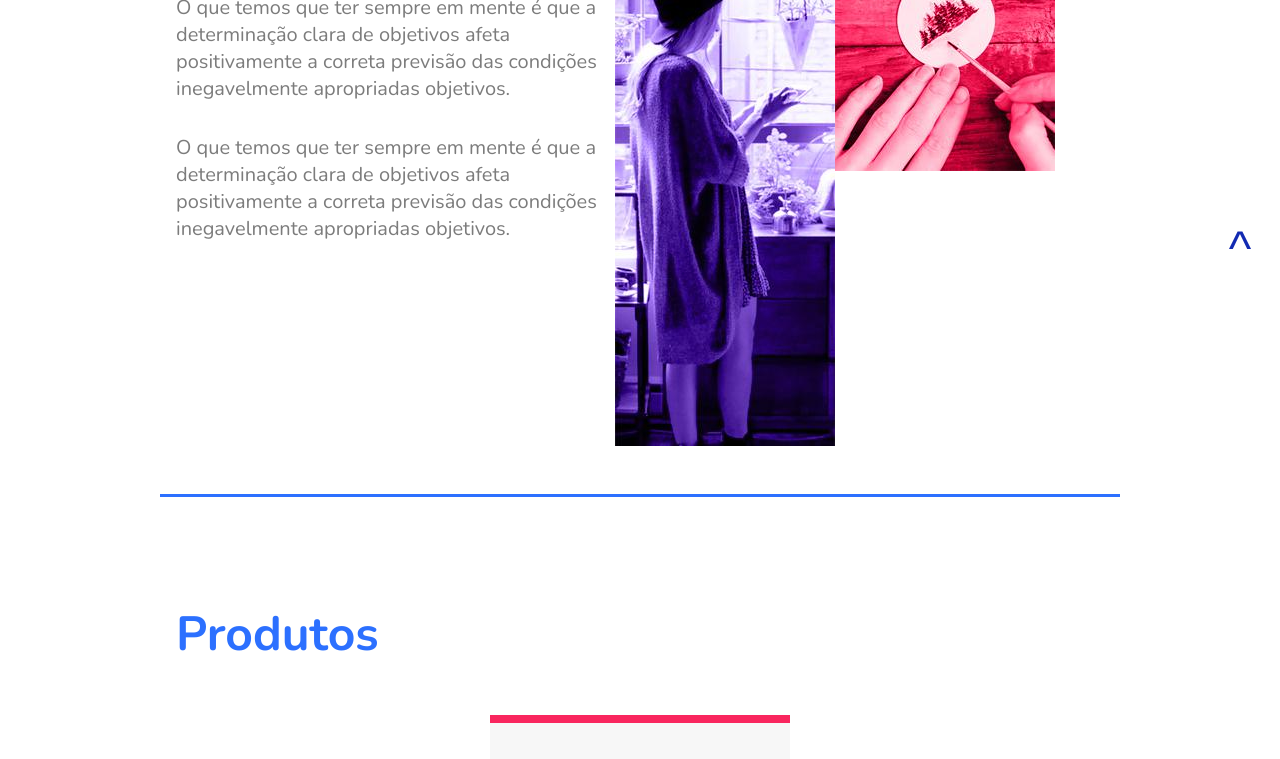
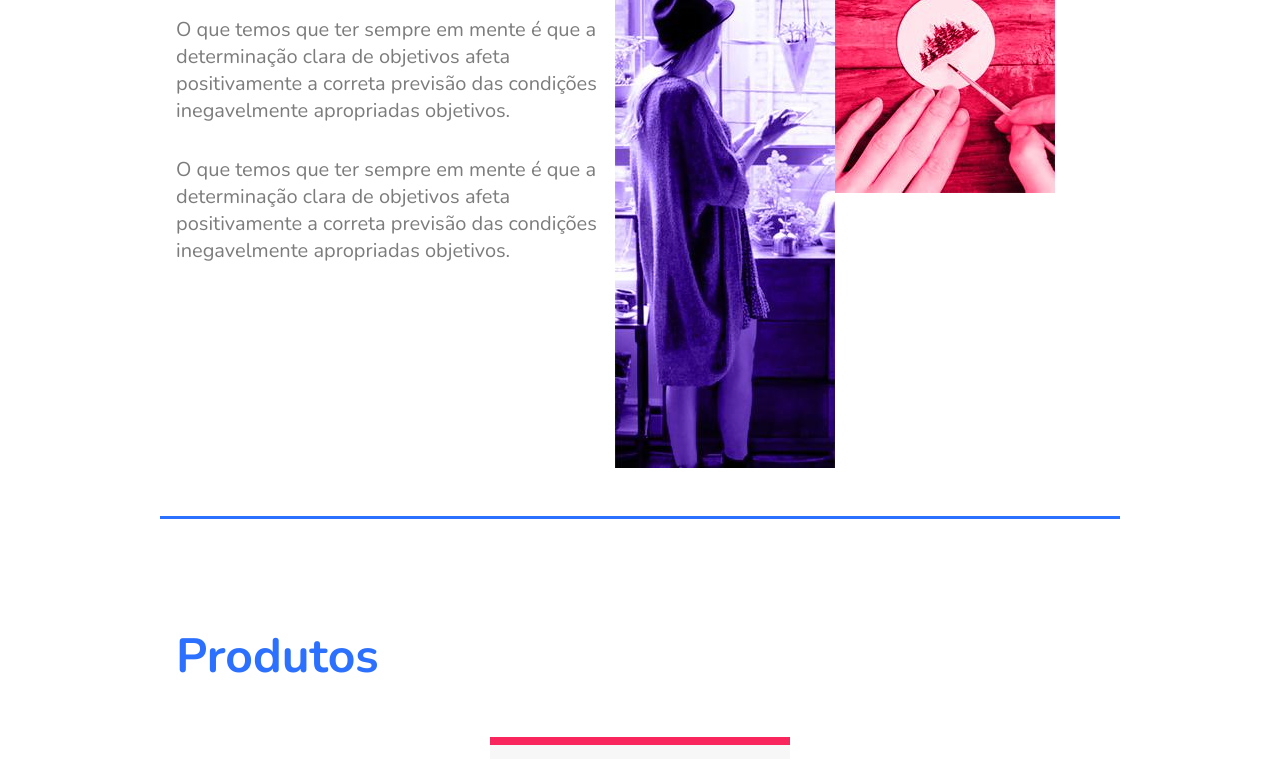
Before and after one commit to thiagogmrs/flexblog, a plain HTML site: page index.html in a window 1280 px wide. Shown: the part 519-1278 px from the top of the page. Drawn offline with nearby package versions, Linux system fonts and the light colour scheme.

Commit message:
Update global.css

```diff
--- a/global/global.css
+++ b/global/global.css
@@ -24,7 +24,7 @@ ul, li, a{
     list-style: none;
 }
 
-#back-to-top{
+/* #back-to-top{
     width: 40px;
     height: 40px;
     color: #122ab2;
@@ -36,4 +36,4 @@ ul, li, a{
     right: 20px;
     bottom: 20px;
 
-}
+} */
```
